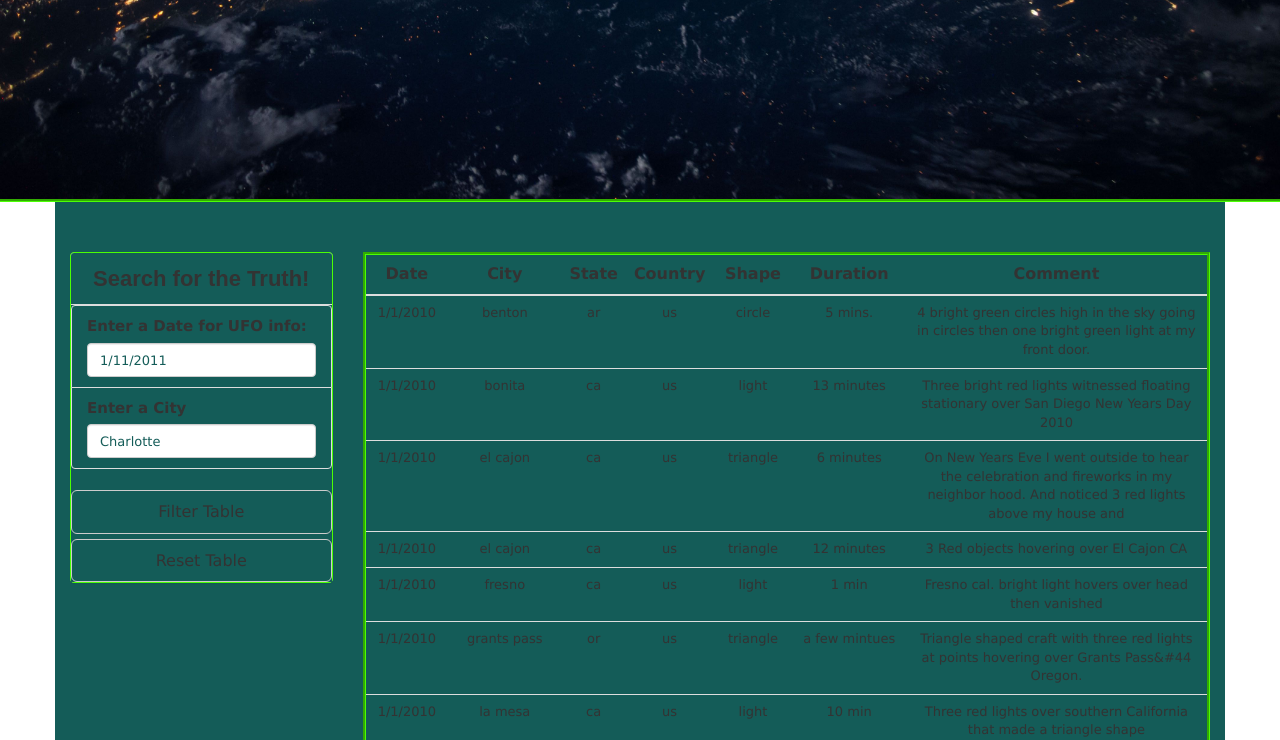
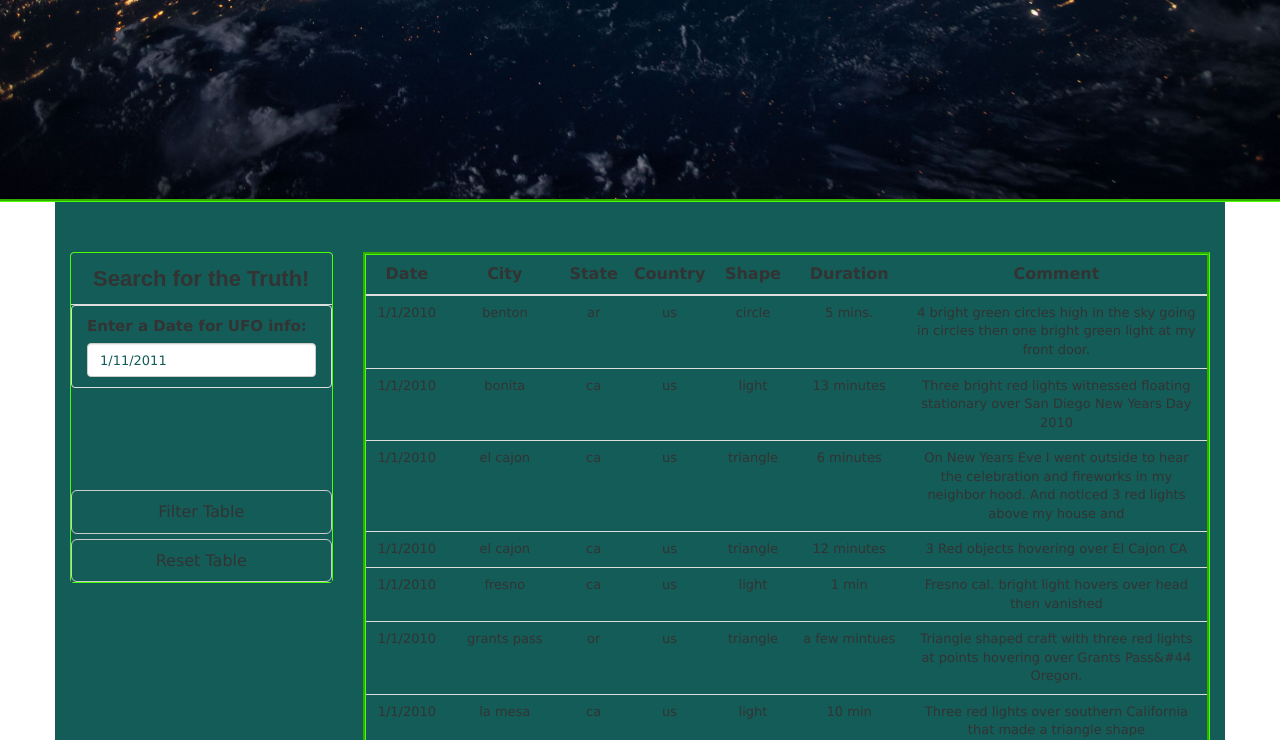
Before and after one commit to Apex8/JavaScript-and-DOM-Manipulation, a plain HTML site: page UFO-finder/index.html in a window 1280 px wide. Shown: the part 360-1100 px from the top of the page. Drawn offline with nearby package versions, Linux system fonts and the light colour scheme.

Commit message:
Update index.html

```diff
--- a/UFO-finder/index.html
+++ b/UFO-finder/index.html
@@ -40,10 +40,6 @@
                         <label for="date">Enter a Date for UFO info:</label>
                         <input class="form-control" id="datetime" type="text" placeholder="1/11/2011">
                       </li>
-                      <li class="filter list-group-item nav-item dropdown" id="navbarCollapse">
-                        <label class="others nav-link active dropdown-toggle" href="#" data-toggle="dropdown" aria-haspopup="true" aria-expanded="false">Enter a City<span class="sr-only">(current)</span></label>
-                        <input class="form-control" id="city" type="text" placeholder="Charlotte">
-                      </li>
                     </ul>
                   </div>
                   <button id="filter-btn" type="button" class="btn btn-default btn-lg btn-block">Filter Table</button>
```
